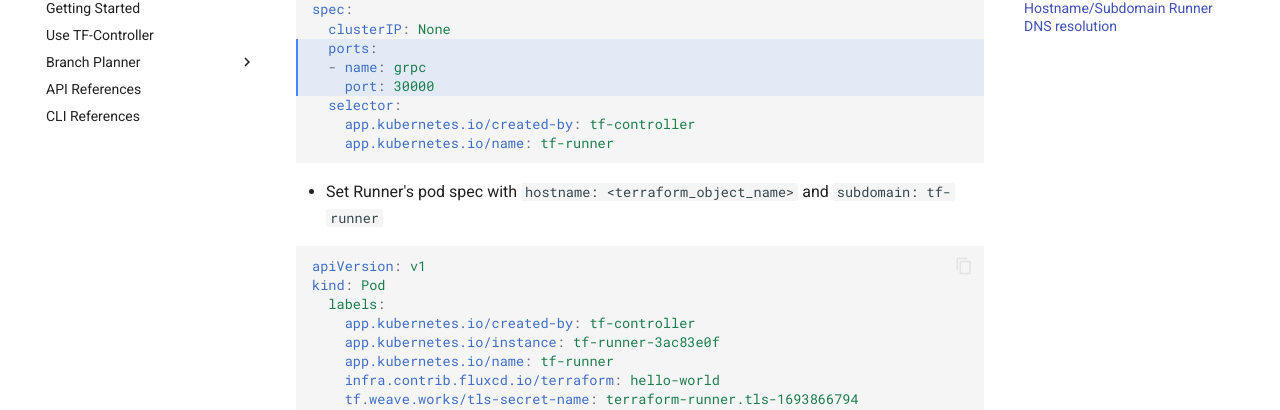
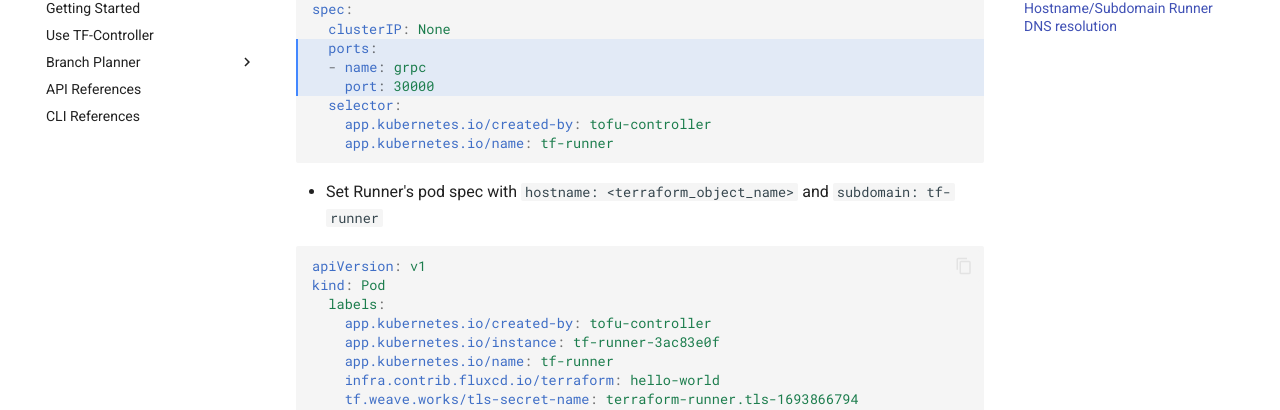
Before and after one commit to flux-iac/tofu-controller, an MkDocs documentation site: the page built from docs/use-tf-controller/with-tf-runner-exposed-using-hostname-subdomain.md, in a window 1280 px wide and 900 px high, scrolled down 1145 px. Shown: the part 145-555 px from the top of the window. Built offline with MkDocs 1.6.1 and Material for MkDocs 9.7.7, drawn with Linux system fonts in a browser that asks for light colours; comment, search, counter and statistics services are not loaded.

Commit message:
fix: align tf-runner pod app.kubernetes.io/created-by label (#1650)

````diff
--- a/docs/use-tf-controller/with-tf-runner-exposed-using-hostname-subdomain.md
+++ b/docs/use-tf-controller/with-tf-runner-exposed-using-hostname-subdomain.md
@@ -42,7 +42,7 @@ spec:
   - name: grpc
     port: 30000
   selector:
-    app.kubernetes.io/created-by: tf-controller
+    app.kubernetes.io/created-by: tofu-controller
     app.kubernetes.io/name: tf-runner
 ```
 
@@ -52,7 +52,7 @@ spec:
 apiVersion: v1
 kind: Pod
   labels:
-    app.kubernetes.io/created-by: tf-controller
+    app.kubernetes.io/created-by: tofu-controller
     app.kubernetes.io/instance: tf-runner-3ac83e0f
     app.kubernetes.io/name: tf-runner
     infra.contrib.fluxcd.io/terraform: hello-world
````
Also changed, not shown: 1 other file.
